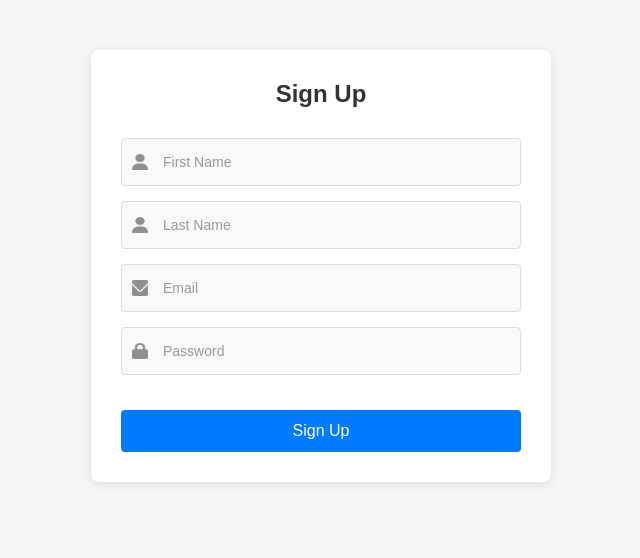
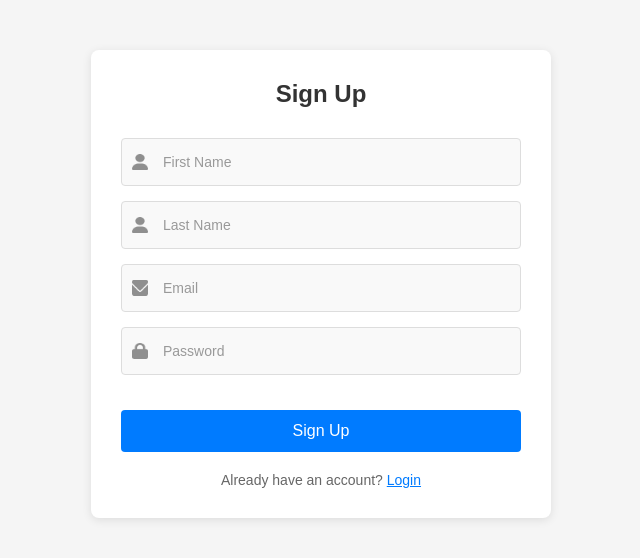
Before and after one commit to MohamedMosalm/Task-Manager-React, a React (Create React App) app: page / in a window 1280 px wide. Shown: the top 558 px of the page, without its empty margins (319-959 px from the left). Built offline with nearby package versions, Linux system fonts and the light colour scheme.

Commit message:
feat: enhance authentication component with toggle functionality and form state management

```diff
--- a/src/components/auth/Auth.jsx
+++ b/src/components/auth/Auth.jsx
@@ -1,33 +1,63 @@
-import React from "react";
+import React, { useState } from "react";
 import "./auth.css";
 import user_icon from "../assets/person.png";
 import email_icon from "../assets/email.png";
 import password_icon from "../assets/password.png";
 
 const Auth = () => {
+  const [isLogin, setIsLogin] = useState(false);
+  const [formData, setFormData] = useState({
+    firstName: "",
+    lastName: "",
+    email: "",
+    password: "",
+  });
+
+  const toggleMode = () => {
+    setIsLogin(!isLogin);
+    setFormData({ firstName: "", lastName: "", email: "", password: "" });
+  };
+
   return (
     <div className="auth-container">
       <div className="header">
-        <div className="header-text">Sign Up</div>
+        <div className="header-text">{isLogin ? "Login" : "Sign Up"}</div>
       </div>
 
       <form className="form-container">
+        {!isLogin && (
+          <>
             <div className="form-group">
               <img src={user_icon} alt="user_icon" />
               <input
                 type="text"
                 name="firstName"
                 placeholder="First Name"
+                value={formData.firstName}
                 required
               />
             </div>
             <div className="form-group">
               <img src={user_icon} alt="user_icon" />
-          <input type="text" name="lastName" placeholder="Last Name" required />
+              <input
+                type="text"
+                name="lastName"
+                placeholder="Last Name"
+                value={formData.lastName}
+                required
+              />
             </div>
+          </>
+        )}
         <div className="form-group">
           <img src={email_icon} alt="email_icon" />
-          <input type="email" name="email" placeholder="Email" required />
+          <input
+            type="email"
+            name="email"
+            placeholder="Email"
+            value={formData.email}
+            required
+          />
         </div>
         <div className="form-group">
           <img src={password_icon} alt="password_icon" />
@@ -35,15 +65,25 @@ const Auth = () => {
             type="password"
             name="password"
             placeholder="Password"
+            value={formData.password}
             required
           />
         </div>
         <div className="submit-container">
           <button type="submit" className="submit-btn">
-            Sign Up
+            {isLogin ? "Login" : "Sign Up"}
           </button>
         </div>
       </form>
+
+      <div className="toggle-container">
+        <p>
+          {isLogin ? "Don't have an account? " : "Already have an account? "}
+          <span className="toggle-link" onClick={toggleMode}>
+            {isLogin ? "Sign Up" : "Login"}
+          </span>
+        </p>
+      </div>
     </div>
   );
 };
--- a/src/components/auth/auth.css
+++ b/src/components/auth/auth.css
@@ -71,3 +71,24 @@
 .submit-btn:hover {
   background: #0056b3;
 }
+
+.toggle-container {
+  text-align: center;
+  margin-top: 20px;
+}
+
+.toggle-container p {
+  margin: 0;
+  color: #666;
+  font-size: 14px;
+}
+
+.toggle-link {
+  color: #007bff;
+  cursor: pointer;
+  text-decoration: underline;
+}
+
+.toggle-link:hover {
+  color: #0056b3;
+}
```
Lines whose indentation alone changed are shown as unchanged.
